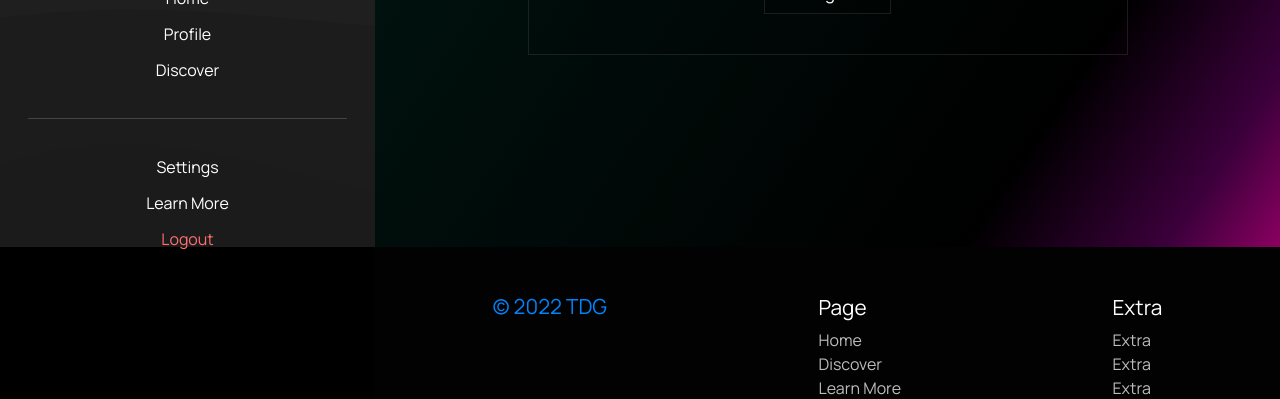
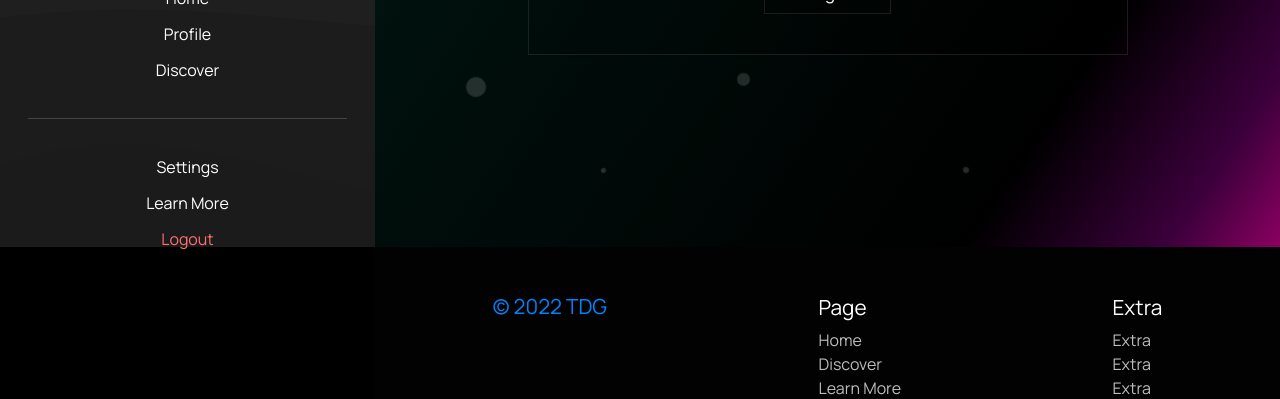
Before and after one commit to TDG-Org/Statue-Status, a React (Create React App) app in the folder client/: page /login in a window 1280 px wide. Shown: the part 553-952 px from the top of the page. Built offline with nearby package versions, Linux system fonts and the light colour scheme.

Commit message:
added moving flares in the background in the login page

```diff
--- a/client/src/components/Login/Flares.jsx
+++ b/client/src/components/Login/Flares.jsx
@@ -1,8 +1,23 @@
 import React from "react";
+
+// Styles
+import "../../sass/components/Flares.scss";
 
 const Flares = () => {
   return (
-    <div>Flares</div>
+    <div className="flares-background">
+      <ul className="flares">
+        <li></li>
+        <li></li>
+        <li></li>
+        <li></li>
+        <li></li>
+        <li></li>
+        <li></li>
+        <li></li>
+        <li></li>
+      </ul>
+    </div>
   );
 };
 
--- a/client/src/pages/Login/LoginPage.jsx
+++ b/client/src/pages/Login/LoginPage.jsx
@@ -4,7 +4,10 @@ import React, { useState, useEffect } from "react";
 import "./LoginPage.scss";
 
 // Components
-import { TypingText } from "../../components";
+import {
+  Flares,
+  TypingText
+} from "../../components";
 
 const LoginPage = () => {
 
@@ -78,6 +81,8 @@ const LoginPage = () => {
 
       </div>
 
+      <Flares />
+
     </div>
   );
 };
--- a/client/src/pages/Login/LoginPage.scss
+++ b/client/src/pages/Login/LoginPage.scss
@@ -4,6 +4,7 @@
 @import "../../sass/variables.scss";
 
 .LoginPage {
+  z-index: 2;
   position: relative;
   margin: 0 !important;
   width: 100% !important;
--- /dev/null
+++ b/client/src/sass/components/Flares.scss
@@ -0,0 +1,129 @@
+// Flares Styles
+
+// SCSS Variables
+@import "../variables.scss";
+
+.flares-background {
+  background: transparent;
+  background: -webkit-linear-gradient(to left, #8f94fb, #370799);
+  width: 100%;
+  height: 100%;
+  position: absolute;
+  top: 0;
+  left: 0;
+  z-Index: -1;
+
+  .flares {
+    position: absolute;
+    top: 0;
+    left: 0;
+    width: 100%;
+    height: 100%;
+    overflow: hidden;
+  }
+
+  .flares li {
+    position: absolute;
+    display: block;
+    list-style: none;
+    width: 15px;
+    height: 15px;
+    border-radius: 50% !important;
+    background: rgba(255, 255, 255, 0.2);
+    animation: animate 25s linear infinite;
+    bottom: -150px;
+
+  }
+
+  .flares li:nth-child(1) {
+    left: 25%;
+    width: 5px;
+    height: 5px;
+    animation-delay: 0s;
+  }
+
+
+  .flares li:nth-child(2) {
+    left: 10%;
+    width: 20px;
+    height: 20px;
+    animation-delay: 2s;
+    animation-duration: 12s;
+  }
+
+  .flares li:nth-child(3) {
+    left: 70%;
+    width: 12px;
+    height: 12px;
+    animation-delay: 4s;
+  }
+
+  .flares li:nth-child(4) {
+    left: 40%;
+    width: 13px;
+    height: 13px;
+    animation-delay: 0s;
+    animation-duration: 18s;
+  }
+
+  .flares li:nth-child(5) {
+    left: 65%;
+    width: 6px;
+    height: 6px;
+    animation-delay: 0s;
+  }
+
+  .flares li:nth-child(6) {
+    left: 75%;
+    width: 8px;
+    height: 8px;
+    animation-delay: 3s;
+  }
+
+  .flares li:nth-child(7) {
+    left: 35%;
+    width: 15px;
+    height: 15px;
+    animation-delay: 7s;
+  }
+
+  .flares li:nth-child(8) {
+    left: 50%;
+    width: 19px;
+    height: 19px;
+    animation-delay: 15s;
+    animation-duration: 45s;
+  }
+
+  .flares li:nth-child(9) {
+    left: 20%;
+    width: 10px;
+    height: 10px;
+    animation-delay: 2s;
+    animation-duration: 35s;
+  }
+
+  .flares li:nth-child(10) {
+    left: 85%;
+    width: 19px;
+    height: 19px;
+    animation-delay: 0s;
+    animation-duration: 11s;
+  }
+}
+
+@keyframes animate {
+
+  0% {
+      transform: translateY(0) rotate(0deg);
+      opacity: 1;
+      border-radius: 0;
+  }
+
+  100% {
+      transform: translateY(-1000px) rotate(720deg);
+      opacity: 0;
+      border-radius: 50%;
+  }
+
+}
```
